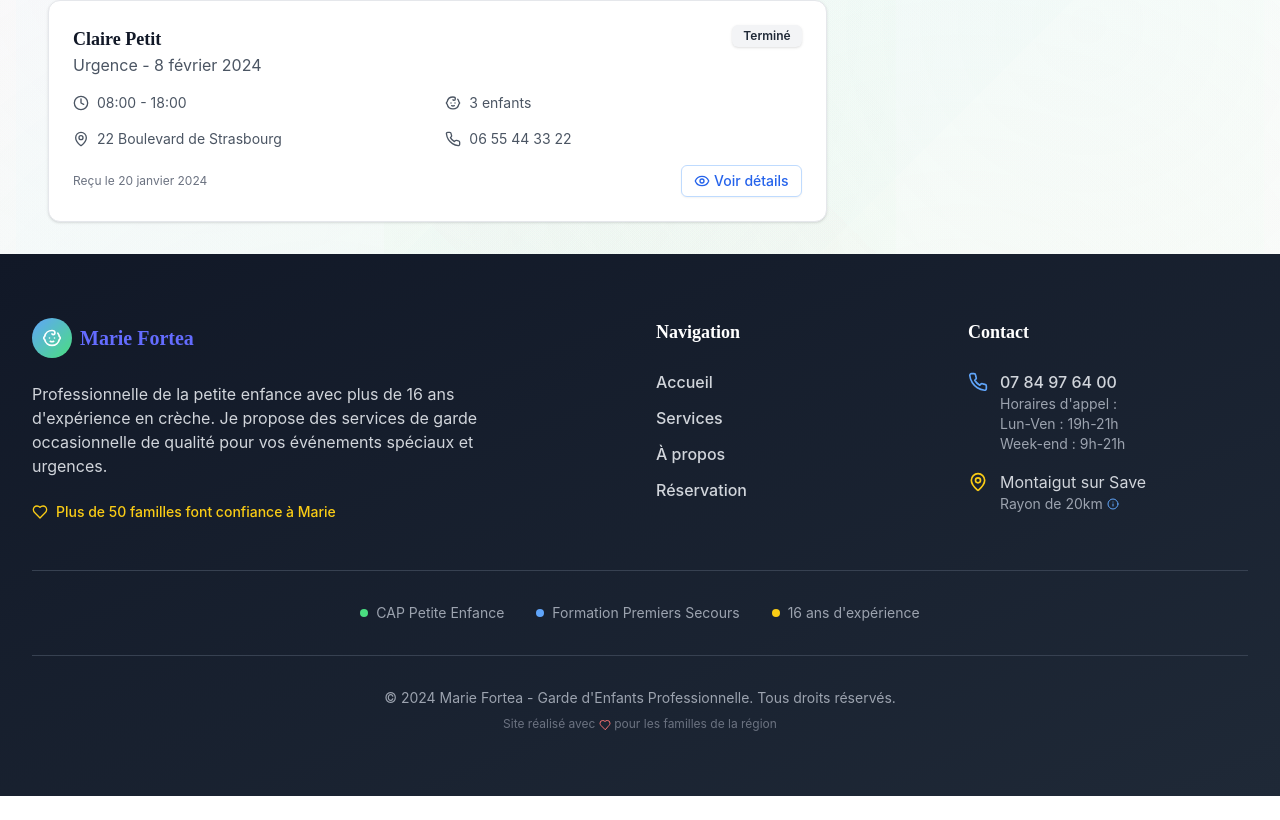
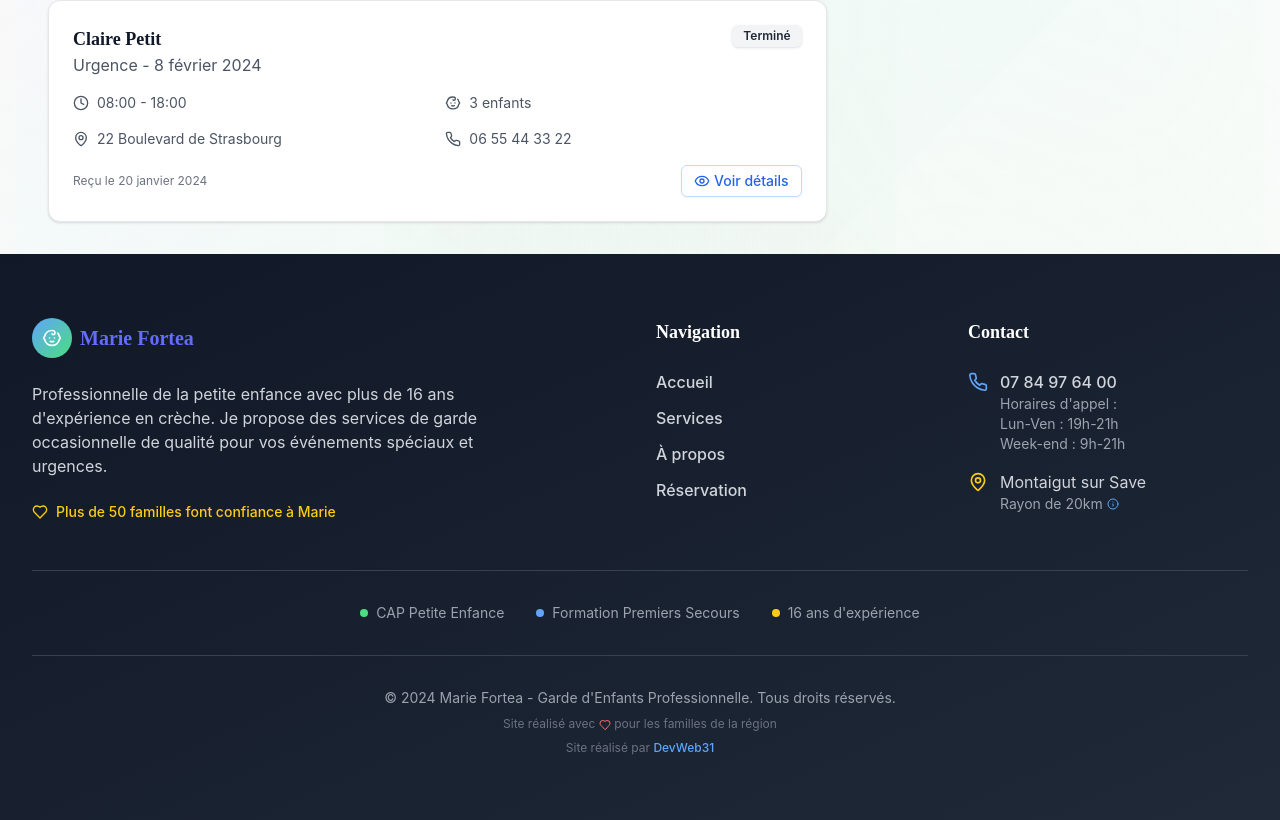
Before and after one commit to DevWeb31/marie-fortea, a React (Vite) app: page /admin/dashboard in a window 1280 px wide. Shown: the part 975-1795 px from the top of the page. Before the commit the page ends 1771 px from the top, so only its background shows below. Built offline with nearby package versions, Linux system fonts and the light colour scheme.

Commit message:
🏢 FOOTER CREDITS : ajout de la mention 'Site réalisé par DevWeb31 (www.devweb31.fr)' avec lien cliquable et style hover

```diff
--- a/src/components/Footer.tsx
+++ b/src/components/Footer.tsx
@@ -139,10 +139,21 @@ const Footer = () => {
             © 2024 Marie Fortea - Garde d'Enfants Professionnelle. Tous droits
             réservés.
           </p>
-          <p className="mt-1 text-xs text-gray-500 sm:mt-2">
-            Site réalisé avec <Heart className="inline h-3 w-3 text-red-400" />{' '}
-            pour les familles de la région
-          </p>
+                      <p className="mt-1 text-xs text-gray-500 sm:mt-2">
+              Site réalisé avec <Heart className="inline h-3 w-3 text-red-400" />{' '}
+              pour les familles de la région
+            </p>
+            <p className="mt-1 text-xs text-gray-500 sm:mt-2">
+              Site réalisé par{' '}
+              <a
+                href="https://www.devweb31.fr"
+                target="_blank"
+                rel="noopener noreferrer"
+                className="text-blue-400 hover:text-blue-300 transition-colors duration-200"
+              >
+                DevWeb31
+              </a>
+            </p>
         </div>
       </div>
     </footer>
```
